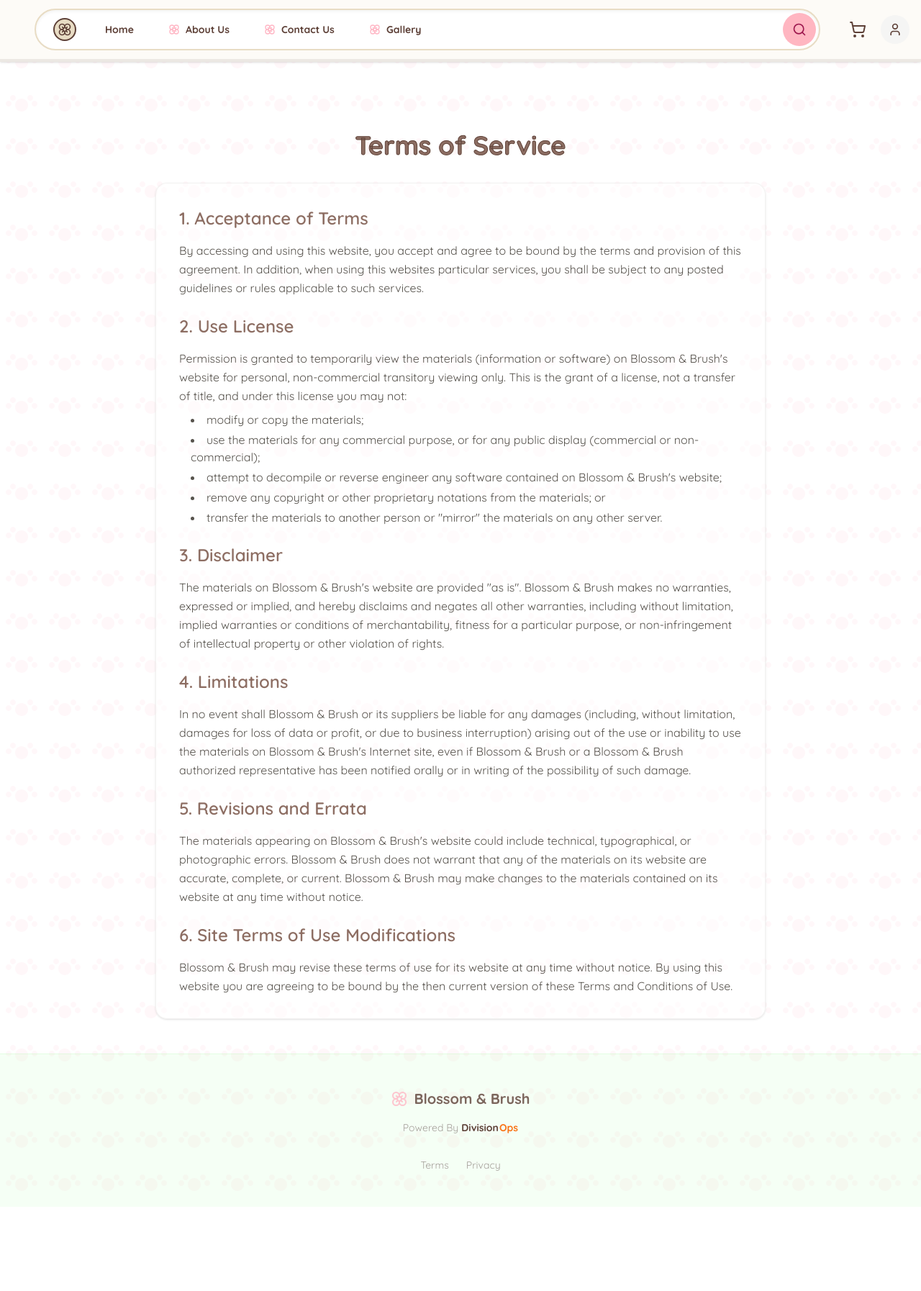
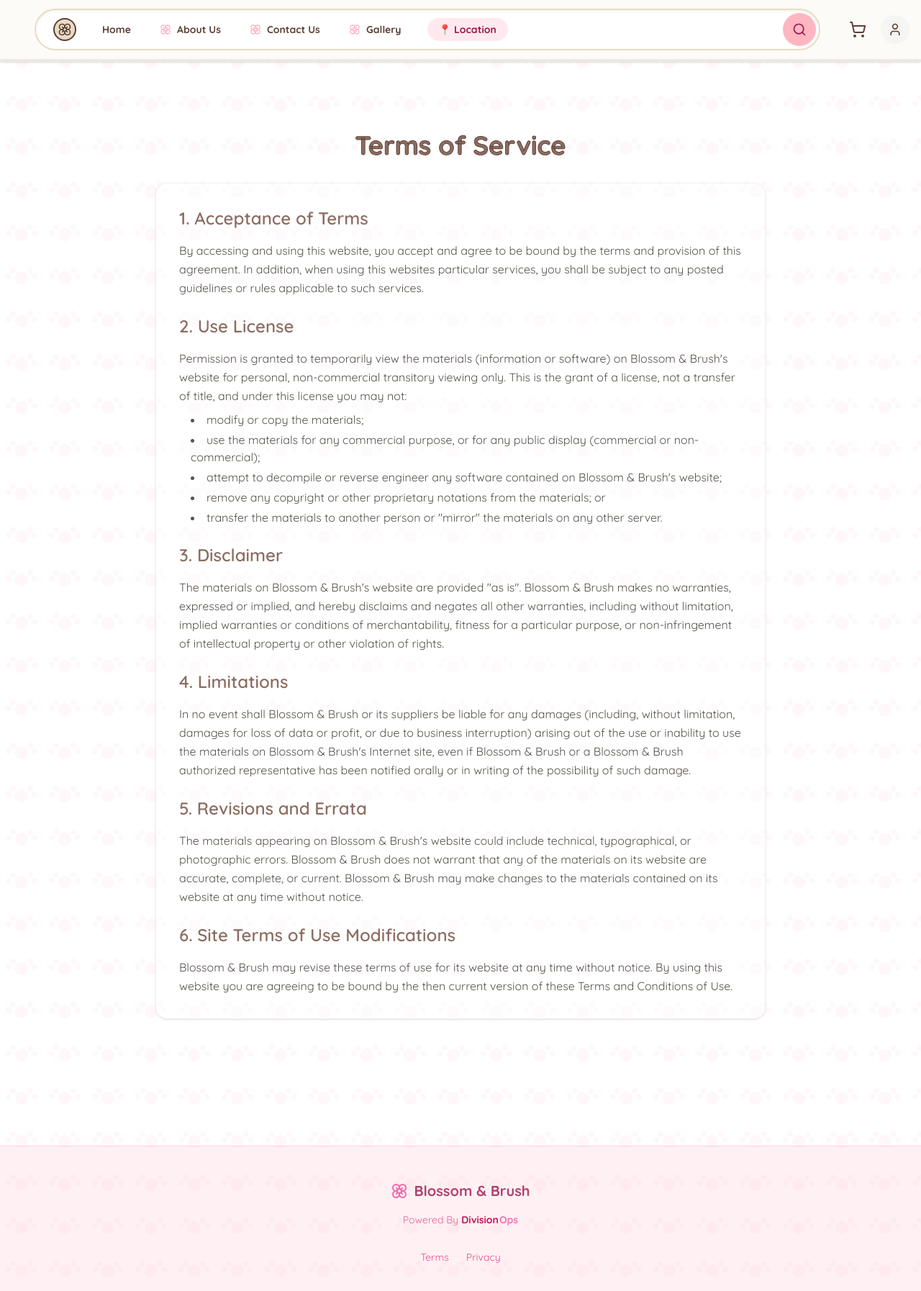
Before and after one commit to Malal1178/Blossom-Brush, a Next.js app: page /terms in a window 1280 px wide. Shown: the top 1794 px of the page at 72% size. Before the commit the page ends 1677 px from the top, so only its background shows below. Built offline with nearby package versions, Linux system fonts and the light colour scheme; no server answers; the database is empty.

Commit message:
feat: add location button to nav and adjust footer spacing

```diff
--- a/src/components/Footer.tsx
+++ b/src/components/Footer.tsx
@@ -5,21 +5,21 @@
 
 export default function Footer() {
     return (
-        <footer className="bg-sage/10 border-t border-sage/20 py-12 relative z-50">
+        <footer className="mt-32 bg-[#ffb7c5]/20 border-t border-pink-200 py-12 relative z-50">
             <div className="container mx-auto px-6 text-center">
                 <Link href="/" className="flex items-center justify-center gap-2 mb-4 opacity-80 hover:opacity-100 transition-opacity cursor-pointer">
-                    <Flower className="w-6 h-6 text-blossom" />
-                    <span className="text-xl font-bold text-earth">Blossom & Brush</span>
+                    <Flower className="w-6 h-6 text-pink-500" />
+                    <span className="text-xl font-bold text-pink-800">Blossom & Brush</span>
                 </Link>
                 <div className="flex items-center justify-center gap-1 text-sm mb-8">
-                    <span className="text-stone-400">Powered By</span>
+                    <span className="text-pink-600/70">Powered By</span>
                     <a href="https://divisionops.com/" className="font-bold flex gap-[1px]" target="_blank" rel="noopener noreferrer">
-                        <span className="text-earth">Division</span><span className="text-[#F97316]">Ops</span>
+                        <span className="text-pink-700">Division</span><span className="text-pink-400">Ops</span>
                     </a>
                 </div>
-                <div className="flex flex-col md:flex-row justify-center gap-4 md:gap-6 text-stone-400 text-sm">
-                    <Link href="/terms" className="hover:text-earth transition-colors cursor-pointer">Terms</Link>
-                    <Link href="/privacy" className="hover:text-earth transition-colors cursor-pointer">Privacy</Link>
+                <div className="flex flex-col md:flex-row justify-center gap-4 md:gap-6 text-pink-600/80 text-sm">
+                    <Link href="/terms" className="hover:text-pink-800 transition-colors cursor-pointer">Terms</Link>
+                    <Link href="/privacy" className="hover:text-pink-800 transition-colors cursor-pointer">Privacy</Link>
                 </div>
             </div>
         </footer>
--- a/src/components/Header.tsx
+++ b/src/components/Header.tsx
@@ -6,6 +6,37 @@
 import { motion } from "framer-motion";
 import { useState } from "react";
 import { useCart } from "./CartContext";
+
+const LocationButton = () => {
+    const handleLocationClick = async () => {
+        const locationUrl = 'https://www.google.com/maps/search/?api=1&query=35.6895,139.6917';
+        const locationTitle = 'Visit our Gallery';
+
+        if (navigator.share) {
+            try {
+                await navigator.share({
+                    title: locationTitle,
+                    text: 'Open gallery location in your favorite maps app:',
+                    url: locationUrl,
+                });
+            } catch (error) {
+                console.log('Error sharing', error);
+            }
+        } else {
+            // Fallback: If the browser doesn't support the share menu, just open Google Maps
+            window.open(locationUrl, '_blank');
+        }
+    };
+
+    return (
+        <button
+            onClick={handleLocationClick}
+            className="flex items-center gap-2 px-4 py-1.5 bg-[#FFB7C5]/30 text-[#9d174d] rounded-full font-bold hover:bg-[#FFB7C5]/50 transition-all text-sm ml-2"
+        >
+            📍 Location
+        </button>
+    );
+};
 
 export default function Header() {
     const { cart, toggleCart } = useCart();
@@ -44,12 +75,13 @@
                             <Link
                                 key={item.label}
                                 href={item.href}
-                                className="flex items-center gap-2 px-4 py-1.5 rounded-full hover:bg-[#FDFBF7] transition-colors text-[#5D4037] font-bold text-sm"
+                                className="flex items-center gap-2 px-3 py-1.5 rounded-full hover:bg-[#FDFBF7] transition-colors text-[#5D4037] font-bold text-sm"
                             >
                                 {item.label !== "Home" && <Flower className="w-4 h-4 text-[#FFB7C5]" />}
                                 <span>{item.label}</span>
                             </Link>
                         ))}
+                        <LocationButton />
                     </nav>
 
                     {/* Search */}
```
